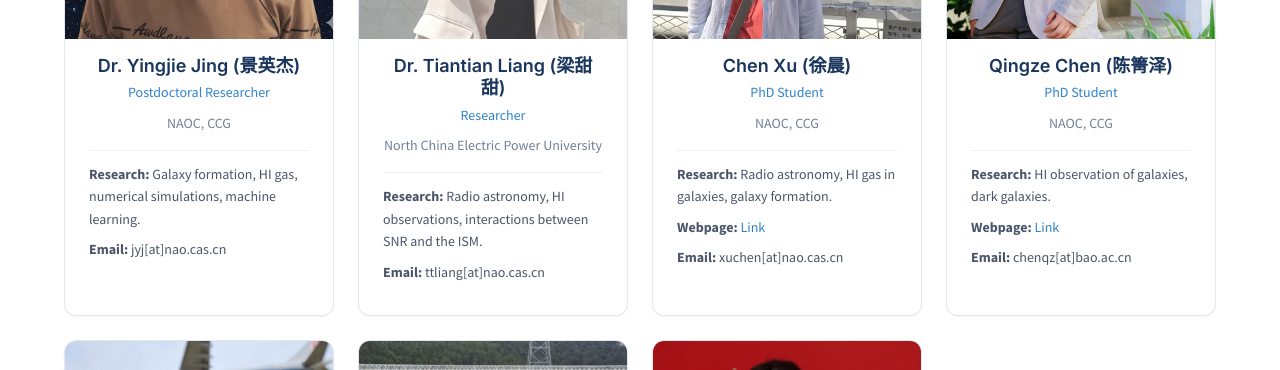
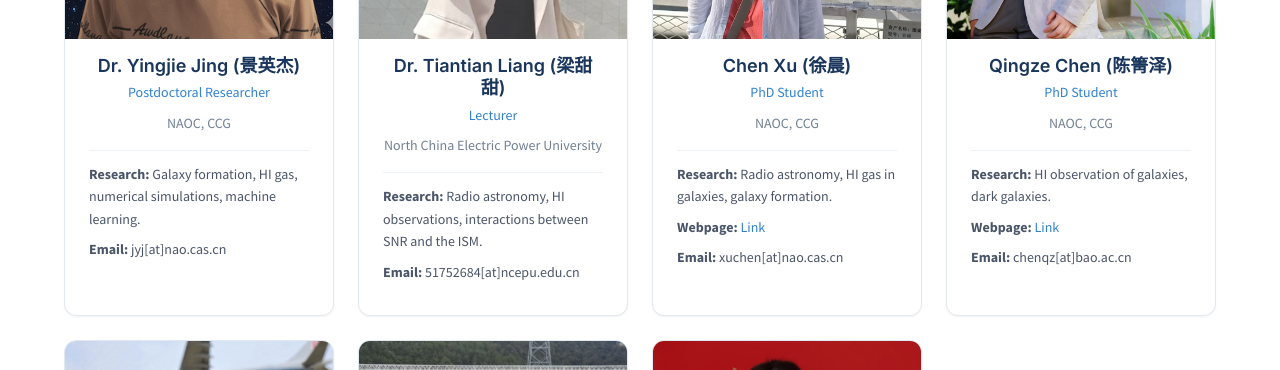
Before and after one commit to ccg-FAST/ccg-FAST.github.io, a Jekyll site: the page built from people.md, in a window 1280 px wide and 900 px high, scrolled down 1304 px. Shown: the part 154-524 px from the top of the window. Built offline with Jekyll 4.4.1, drawn with Linux system fonts in a browser that asks for light colours.

Commit message:
update LTT

```diff
--- a/people.md
+++ b/people.md
@@ -49,11 +49,11 @@ title: People
             <div class="person-card">
                 <img src="{{ '/assets/images/people/Tiantian_Liang_梁甜甜.jpg' | relative_url }}" alt="Tiantian Liang" class="person-avatar">
                 <h3 class="person-name">Dr. Tiantian Liang (梁甜甜)</h3>
-                <p class="person-role">Researcher</p>
+                <p class="person-role">Lecturer</p>
                 <p class="person-affiliation">North China Electric Power University</p>
                 <div class="person-detail">
                     <p><strong>Research:</strong> Radio astronomy, HI observations, interactions between SNR and the ISM.</p>
-                    <p><strong>Email:</strong> ttliang[at]nao.cas.cn</p>
+                    <p><strong>Email:</strong> 51752684[at]ncepu.edu.cn</p>
                 </div>
             </div>
 
```
